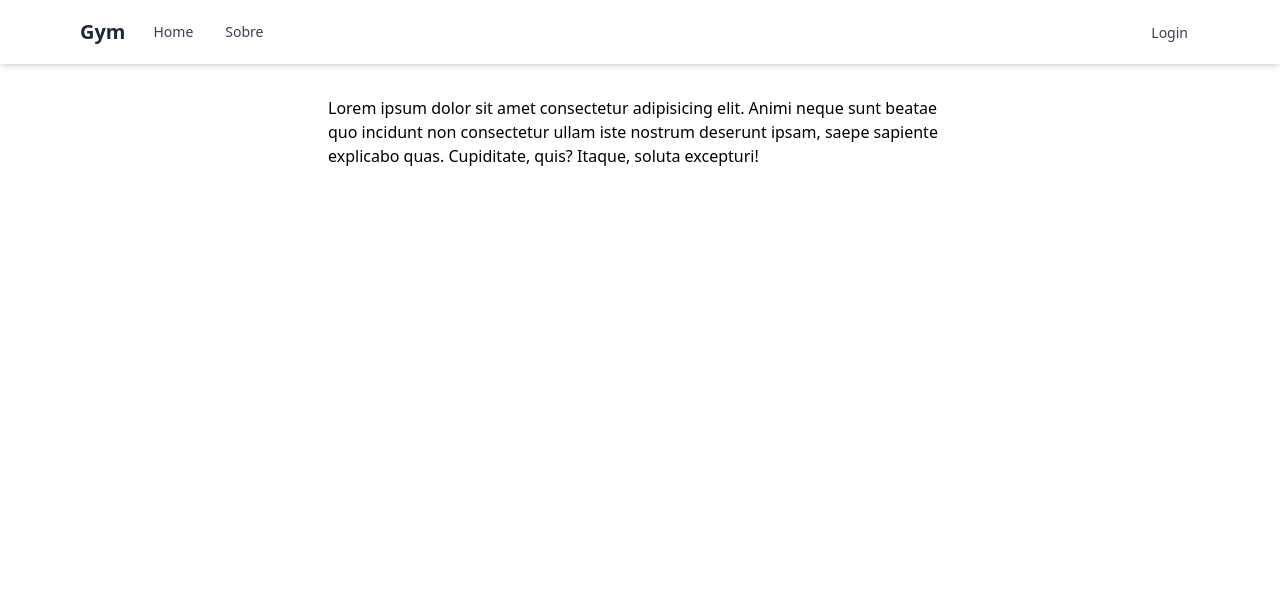
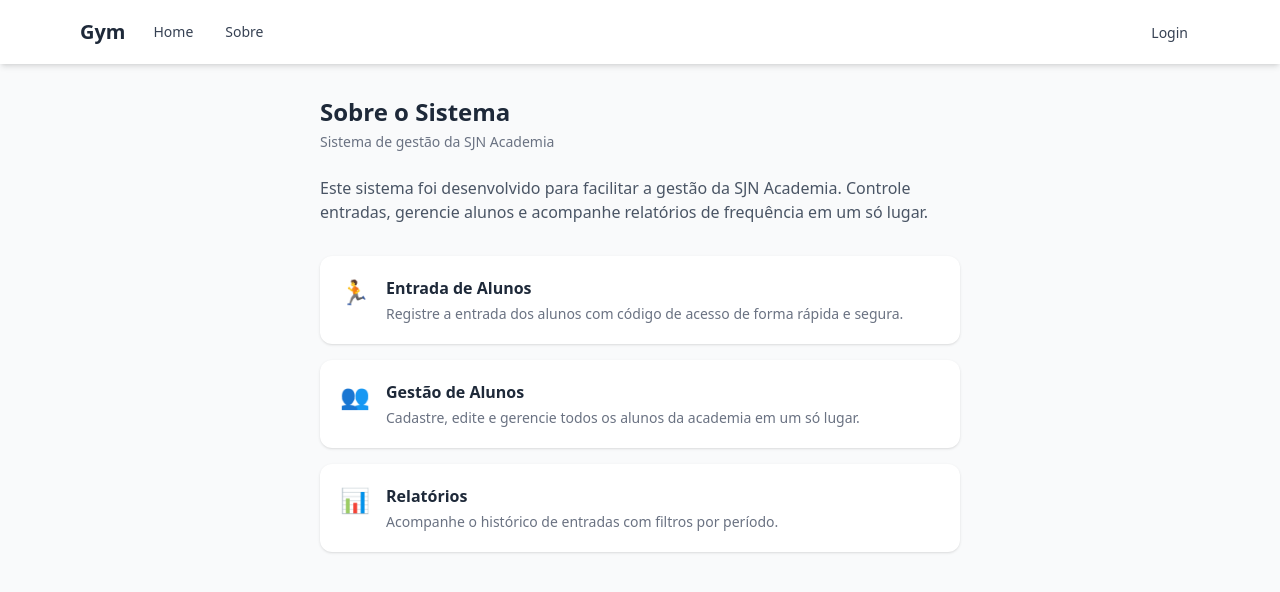
Before and after one commit to carloszan/gym, a Next.js app in the folder app/: page /about in a window 1280 px wide. Shown: the top 592 px of the page. Built offline with nearby package versions, Linux system fonts and the light colour scheme; no server answers.

Commit message:
feat: add about page

```diff
--- a/app/src/app/about/page.tsx
+++ b/app/src/app/about/page.tsx
@@ -1,9 +1,43 @@
 export default function About() {
   return (
-    <div className="min-h-screen py-2">
-      <div className="max-w-2xl mx-auto p-6">
-        Lorem ipsum dolor sit amet consectetur adipisicing elit. Animi neque sunt beatae quo incidunt non consectetur ullam iste nostrum deserunt ipsam, saepe sapiente explicabo quas. Cupiditate, quis? Itaque, soluta excepturi!
+    <div className="min-h-screen py-8 bg-gray-50">
+      <div className="max-w-2xl mx-auto px-4">
+        <div className="mb-6">
+          <h1 className="text-2xl font-bold text-gray-800">Sobre o Sistema</h1>
+          <p className="text-gray-500 text-sm mt-1">Sistema de gestão da SJN Academia</p>
+        </div>
+
+        <p className="text-gray-600 mb-8">
+          Este sistema foi desenvolvido para facilitar a gestão da SJN Academia.
+          Controle entradas, gerencie alunos e acompanhe relatórios de frequência em um só lugar.
+        </p>
+
+        <div className="space-y-4">
+          <div className="bg-white rounded-xl shadow p-5 flex gap-4 items-start">
+            <span className="text-2xl">🏃</span>
+            <div>
+              <h2 className="font-semibold text-gray-800">Entrada de Alunos</h2>
+              <p className="text-sm text-gray-500 mt-1">Registre a entrada dos alunos com código de acesso de forma rápida e segura.</p>
+            </div>
+          </div>
+
+          <div className="bg-white rounded-xl shadow p-5 flex gap-4 items-start">
+            <span className="text-2xl">👥</span>
+            <div>
+              <h2 className="font-semibold text-gray-800">Gestão de Alunos</h2>
+              <p className="text-sm text-gray-500 mt-1">Cadastre, edite e gerencie todos os alunos da academia em um só lugar.</p>
+            </div>
+          </div>
+
+          <div className="bg-white rounded-xl shadow p-5 flex gap-4 items-start">
+            <span className="text-2xl">📊</span>
+            <div>
+              <h2 className="font-semibold text-gray-800">Relatórios</h2>
+              <p className="text-sm text-gray-500 mt-1">Acompanhe o histórico de entradas com filtros por período.</p>
+            </div>
+          </div>
+        </div>
       </div>
     </div>
-  );
+  )
 }
```
